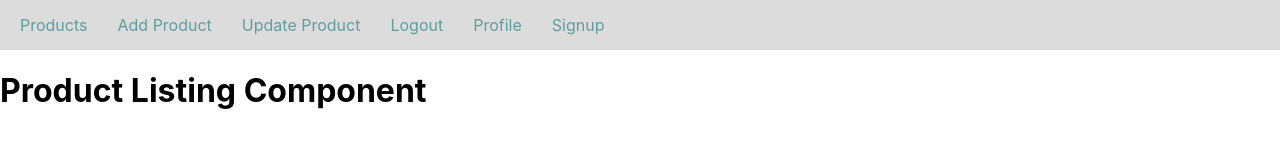
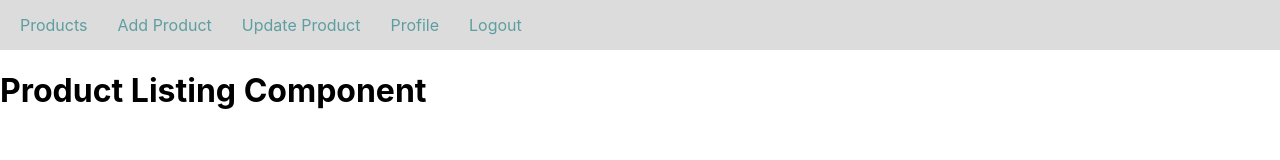
Before and after one commit to Deepansh2/E-DashBoard-Mern, a React (Create React App) app in the folder frontend/: page / in a window 1280 px wide. Shown: the top 160 px of the page. Built offline with nearby package versions, Linux system fonts and the light colour scheme; sample sign-in values are in the browser's storage.

Commit message:
Signup features done on react side

```diff
--- a/frontend/src/App.js
+++ b/frontend/src/App.js
@@ -3,17 +3,22 @@
 import {BrowserRouter,Routes,Route} from "react-router-dom"
 import Footer from "./components/Footer"
 import SignUp from './components/SignUp';
+import PrivateComponent from './components/PrivateComponent';
 function App() {
   return (
     <div className="App">
       <BrowserRouter>
       <Nav/>
       <Routes>
+
+        <Route element={<PrivateComponent/>}>
         <Route path='/' element={<h1>Product Listing Component</h1>} />
         <Route path='/add' element={<h1>Add Product Listing Component</h1>} />
         <Route path='/update' element={<h1>Update Product Listing Component</h1>} />
         <Route path='/logout' element={<h1>Logout Product Listing Component</h1>} />
         <Route path='/profile' element={<h1>Profile Product Listing Component</h1>} />
+        </Route>
+
         <Route path="/signup" element = {<SignUp/>} />
       </Routes>
       </BrowserRouter>
--- a/frontend/src/components/Nav.js
+++ b/frontend/src/components/Nav.js
@@ -1,16 +1,16 @@
-import React from "react"
+import React, { useEffect } from "react"
 import {Link} from 'react-router-dom'
 
 const Nav = ()=>{
+const auth = localStorage.getItem("user")
     return (
         <div>
             <ul className="nav-ul" style={{padding:"5px",margin:"0px",background:"gainsboro"}}>
                 <li> <Link to="/">Products</Link></li>
                 <li> <Link to="/add">Add Product</Link></li>
                 <li> <Link to="/update">Update Product</Link></li>
-                <li> <Link to="/logout">Logout</Link></li>
                 <li> <Link to="/profile">Profile</Link></li>
-                <li> <Link to="/signup">Signup</Link></li>
+                <li>{auth?<Link to="/logout">Logout</Link>:<Link to="/signup">Signup</Link>}</li>
             </ul>
         </div>
     )
--- /dev/null
+++ b/frontend/src/components/PrivateComponent.js
@@ -0,0 +1,10 @@
+import React from "react";
+import {Navigate,Outlet} from "react-router-dom"
+
+
+const PrivateComponent = ()=>{
+    const auth = localStorage.getItem("user");
+    return auth ? <Outlet/> : <Navigate to="/signup"/>
+}
+
+export default PrivateComponent
--- a/frontend/src/components/SignUp.js
+++ b/frontend/src/components/SignUp.js
@@ -1,4 +1,4 @@
-import React,{useState} from "react";
+import React,{useState,useEffect} from "react";
 import {useNavigate} from 'react-router-dom'
 
 
@@ -7,7 +7,12 @@
 const [email,setEmail] = useState("")
 const [password,setPassword] = useState("")
 const navigate = useNavigate()
-
+useEffect(()=>{
+    const auth = localStorage.getItem("user");
+    if(auth){
+        navigate("/")
+    }
+})
 const collectData = async ()=>{
     console.warn(name,email,password)
     const data = {name,email,password}
@@ -23,6 +28,7 @@
     if(res){
         navigate("/")
     }
+    localStorage.setItem("user",JSON.stringify(res))
 
 }
     return (
```
